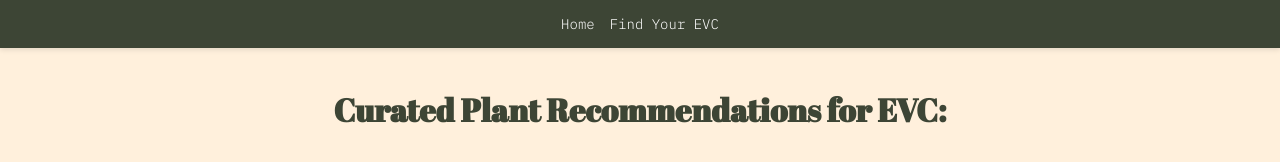
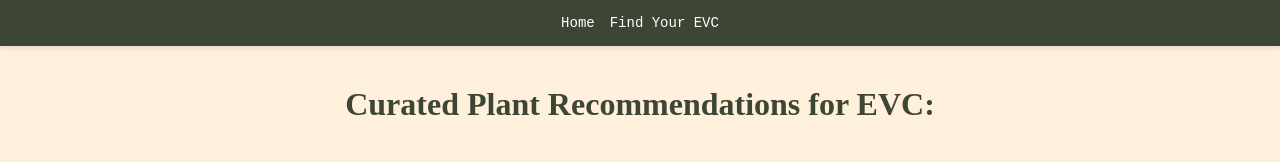
Before and after one commit to tinyforests/tinyforest, a plain HTML site: page curated-plants.html in a window 1280 px wide. Drawn offline with Linux system fonts and the light colour scheme.

Commit message:
Update curated-plants.html

```diff
--- a/curated-plants.html
+++ b/curated-plants.html
@@ -6,8 +6,9 @@
   <title>Curated Plant Recommendations</title>
   <!-- External Stylesheet -->
   <link rel="stylesheet" href="styles.css" />
-  <!-- Google Fonts (if not already included in your other pages) -->
-  <link href="https://fonts.googleapis.com/css2?family=Abril+Fatface&family=IBM+Plex+Mono:wght@300;400&display=swap" rel="stylesheet">
+  <style>
+    /* Additional inline styles for this page if needed */
+  </style>
 </head>
 <body>
   <!-- Universal Menu Placeholder -->
@@ -19,7 +20,7 @@
       <!-- EVC description will appear here -->
     </div>
     <div id="recommendations">
-      <!-- Plant recommendations will be displayed here -->
+      <!-- Plant recommendations will appear here -->
     </div>
   </div>
 
```
